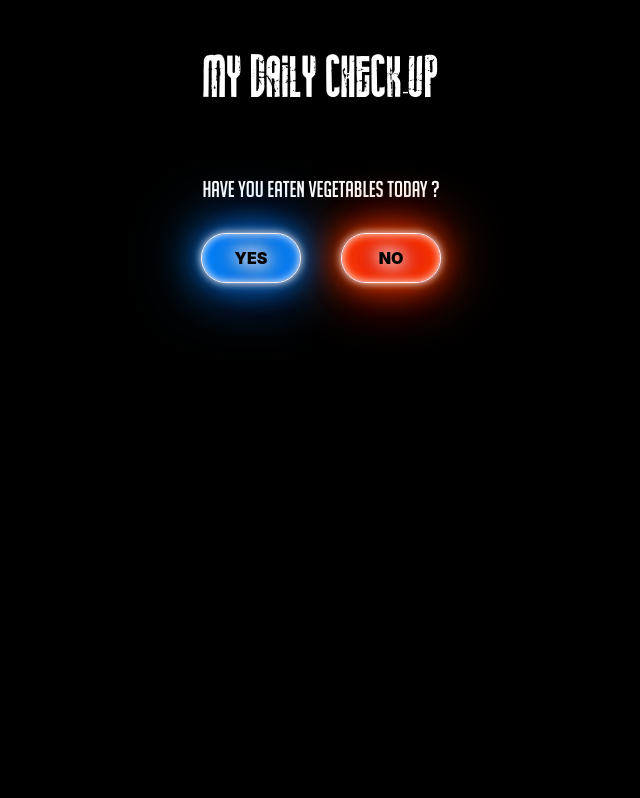
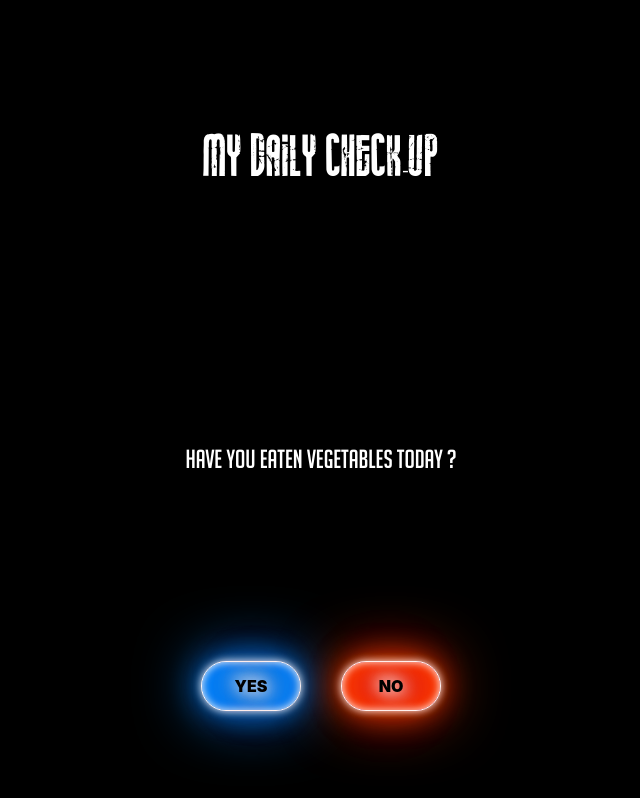
Before and after one commit to JenniferFromanger/Quoi-de-neuf, a React (Create React App) app in the folder quoi-de-neuf/: page /Form/1 in a window 1280 px wide. Shown: the whole page, without its empty margins (319-959 px from the left). Built offline with nearby package versions, Linux system fonts and the light colour scheme.

Commit message:
add picture on Form7

```diff
--- a/quoi-de-neuf/src/App.css
+++ b/quoi-de-neuf/src/App.css
@@ -1,10 +1,6 @@
 .App {
   text-align: center;
-}
-
-.App-logo {
-  height: 40vmin;
-  pointer-events: none;
+  height: 100%;
 }
 
 @media (prefers-reduced-motion: no-preference) {
--- a/quoi-de-neuf/src/components/Form.scss
+++ b/quoi-de-neuf/src/components/Form.scss
@@ -15,13 +15,26 @@ body {
   --neon-border-color: #08f;
   --neon2-text-color: #f40;
   --neon2-border-color: #f40;
+  height: 100vh;
 }
 
 .form {
+  height: 100vh;
+  justify-content: space-around;
+  display: flex;
+  flex-direction: column;
   p {
     font-family: "MyText";
-    font-size: 1.4em;
+    font-size: 1.6em;
     margin-top: 30px;
+  }
+
+  img {
+    width: 200px;
+  }
+
+  .questions {
+    height: 40vh;
   }
 
   button {
--- a/quoi-de-neuf/src/components/Form7.jsx
+++ b/quoi-de-neuf/src/components/Form7.jsx
@@ -11,6 +11,10 @@ export default function Form7() {
       <div className="form-header">
         <h1>MY DAILY CHECK-UP</h1>
       </div>
+      <div>
+        <img src="/liquor.png" alt="alcohol bottle" />
+      </div>
+      <div className="questions">
         <p>Drunk any alcohool ?</p>
         <Link to="/Report">
           <button
@@ -33,5 +37,6 @@ export default function Form7() {
           </button>
         </Link>
       </div>
+    </div>
   );
 }
```
Also changed, not shown: quoi-de-neuf/public/liquor.png (added). Lines whose indentation alone changed are shown as unchanged.
